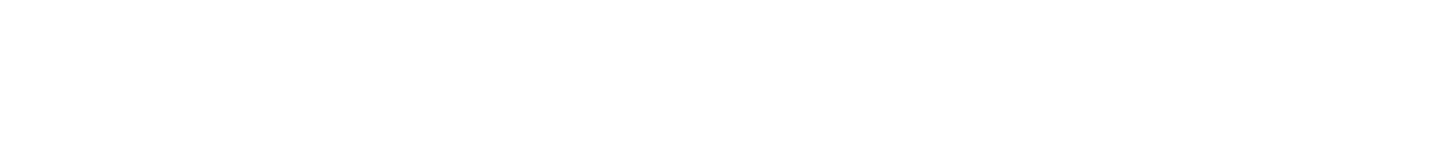
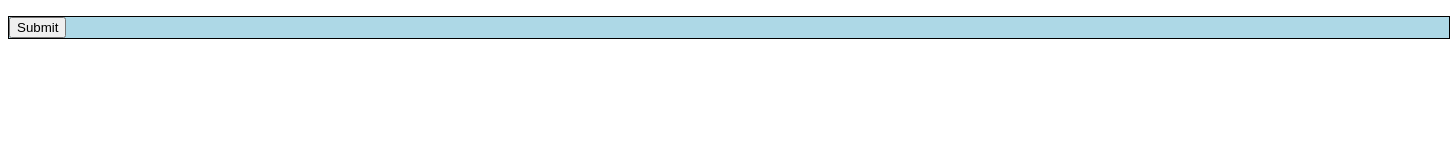
Before and after one commit to Hack-Weekly/saffron-wolf-sudoku, a plain HTML site: page index.html in a window 1280 px wide. Shown: the whole page, 1450 px wide, since content can reach past the window. Drawn offline with Linux system fonts and the light colour scheme.

Commit message:
commiting before pull merge?

```diff
--- a/CSS/index.css
+++ b/CSS/index.css
@@ -0,0 +1,7 @@
+.button-area {
+  background-color: lightblue;
+  border: 1px solid black;
+  margin: 0 auto;
+  width: 1440px;
+  height: auto;
+}
--- a/index.html
+++ b/index.html
@@ -1,13 +1,18 @@
 <!DOCTYPE html>
 <html lang="en">
   <head>
-  <meta charset="UTF-8">
-  <meta name="viewport" content="width=device-width, initial-scale=1.0">
+    <meta charset="UTF-8" />
+    <meta name="viewport" content="width=device-width, initial-scale=1.0" />
     <title>Saffron-Wolf-App</title>
+    <link rel="stylesheet" href="CSS/index.css" />
   </head>
   <body>
     <header></header>
     <div class="grid"></div>
-  <p class="descr"></p>
+    <p class="description"></p>
+    <section class="button-area">
+      <button class="button">Submit</button>
+    </section>
+    <script src="JavaScript/index.js"></script>
   </body>
 </html>
```
Lines whose indentation alone changed are shown as unchanged.
